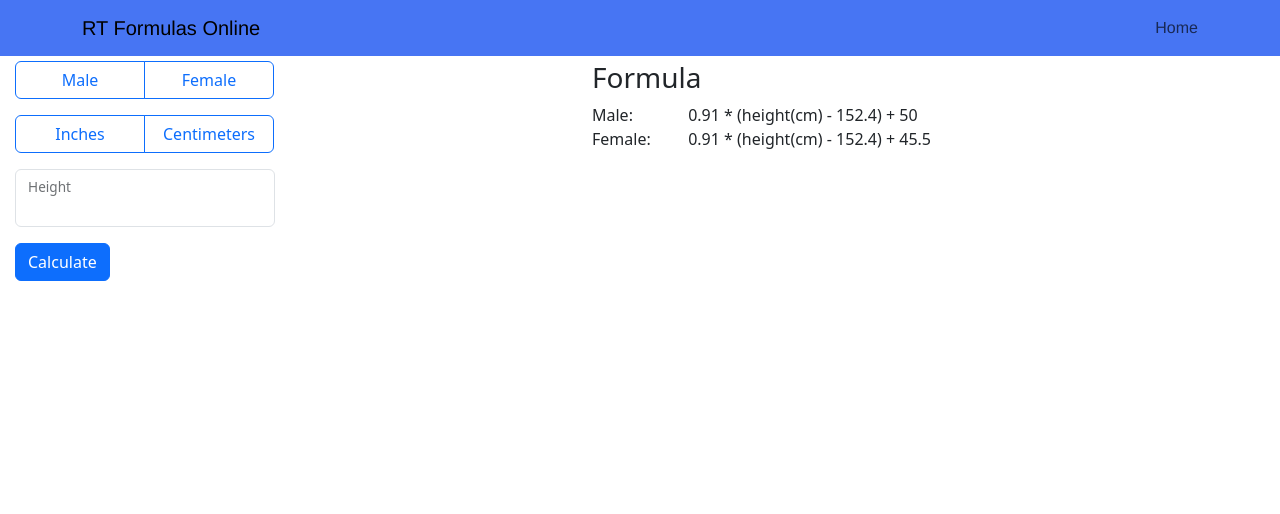
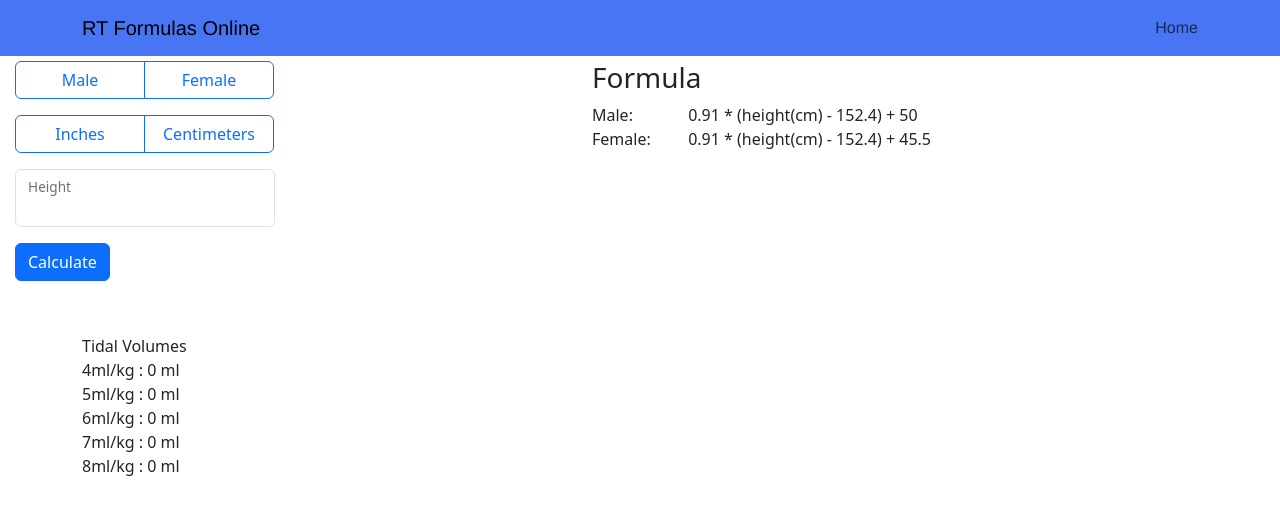
Before and after one commit to ecogle/new-rtformulas-online, a React (Create React App) app: page /idealbodyweight/1 in a window 1280 px wide. Shown: the top 514 px of the page. Built offline with nearby package versions, Linux system fonts and the light colour scheme.

Commit message:
Initial Vt working

```diff
--- a/src/Pages/VentilatorManagement/IdealBodyWeight/IdealBodyWeight.js
+++ b/src/Pages/VentilatorManagement/IdealBodyWeight/IdealBodyWeight.js
@@ -1,4 +1,4 @@
-import React, { useEffect, useState } from "react";
+import React, { useEffect, useRef, useState } from "react";
 import NavBar from "../../../components/NavBar/NavBar";
 import "./IdealBodyWeight.css";
 import {
@@ -14,14 +14,16 @@ import {
 } from "react-bootstrap";
 import { useParams } from "react-router-dom";
 import InitialTidalVolume from "./InitialTidalVolume";
-let tempAnswer = 0;
+
 function IdealBodyWeight({ props }) {
+  debugger;
+  let tempAnswer = 0;
   const { id } = useParams();
   const [ptSex, setPtSex] = useState();
   const [measurement, setMeasurement] = useState();
   const [height, setHeight] = useState(" ");
   const [answer, setAnswer] = useState("");
-
+  const prevAnswer = useRef([answer]);
   const convertInches = (heightInInches) => {
     return Math.round(heightInInches * 2.54 * 100) / 100;
   };
@@ -59,7 +61,11 @@ function IdealBodyWeight({ props }) {
       document.getElementById("ansLbs").classList.add("hidden");
       document.getElementById("ansHr").classList.add("hidden");
     }
-  });
+
+    if (prevAnswer.current !== answer) {
+    }
+    prevAnswer.current = answer;
+  }, [answer]);
   return (
     <>
       <NavBar />
@@ -178,7 +184,7 @@ function IdealBodyWeight({ props }) {
           </Col>
         </Row>
       </Container>
-      <InitialTidalVolume ibw={tempAnswer} />
+      {id === "1" && <InitialTidalVolume answer={answer} />}
     </>
   );
 }
--- a/src/Pages/VentilatorManagement/IdealBodyWeight/InitialTidalVolume.js
+++ b/src/Pages/VentilatorManagement/IdealBodyWeight/InitialTidalVolume.js
@@ -1,29 +1,23 @@
 import React, { useEffect } from "react";
 import { Container, Row, Col } from "react-bootstrap";
 
-let tempList = [];
-
 export default function InitialTidalVolume(props) {
-  useEffect(() => {
-    debugger;
-    if (props.ibw !== 0) {
-      if (props.ibw !== "") {
-        for (let i = 4; i < 9; i++) {
-          let tempVal = i * props.ibw;
-          tempList.push({ name: i, value: tempVal });
-        }
-      }
-    }
-  });
+  const mls = [4, 5, 6, 7, 8];
 
   return (
     <>
       <Container>
-        {tempList.map((tempItem, idx) => (
-          <Row>
-            <Col>{`${tempItem.name}ml/kg = ${props.ibw * tempItem.value}`}</Col>
-          </Row>
-        ))}
+        <Row>
+          <Col>Tidal Volumes</Col>
+        </Row>
+
+        {mls.map((val, idx) => {
+          return (
+            <Row>
+              <Col>{`${val}ml/kg : ${val * props.answer} ml`}</Col>
+            </Row>
+          );
+        })}
       </Container>
     </>
   );
```
